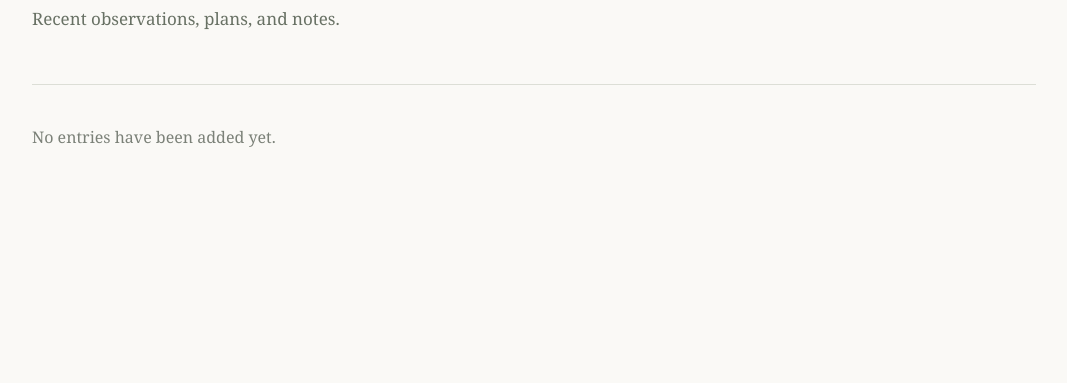
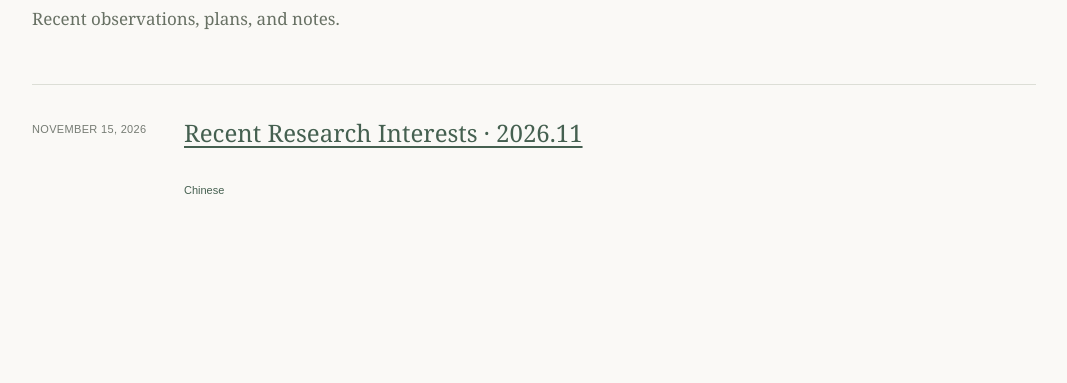
Before and after one commit to hanzhangshen/hanzhangshen.github.io, a plain HTML site: page recents.html in a window 1280 px wide. Shown: the part 276-659 px from the top of the page, without its empty margins (106-1173 px from the left). Drawn offline with Linux system fonts and the light colour scheme.

Commit message:
Link November research interests from Recents

```diff
--- a/recents.html
+++ b/recents.html
@@ -1 +1 @@
-<!doctype html><html lang="en"><head><meta charset="utf-8"><meta name="viewport" content="width=device-width,initial-scale=1"><meta name="description" content="Hanzhang Shen — sociology undergraduate at Zhejiang University. Research, writing, and notes on modern China."><title>Recents · Hanzhang Shen</title><link rel="stylesheet" href="assets/style.css"></head><body><a class="skip" href="#main">Skip to content</a><div class="wrap"><header><a class="brand" href="index.html">Hanzhang Shen</a><nav aria-label="Main navigation"><a href="index.html">About</a><a href="academic.html">Academic</a><a href="writing.html">Writing</a><a href="recents.html" aria-current="page">Recents</a></nav></header><main id="main"><p class="eyebrow">Observations, plans &amp; notes</p><h1>Recents</h1><p class="page-intro">Recent observations, plans, and notes.</p><div class="section empty">No entries have been added yet.</div></main><footer><span>© 2026 Hanzhang Shen</span><a href="https://github.com/hanzhangshen">GitHub ↗</a></footer></div></body></html>
+<!doctype html><html lang="en"><head><meta charset="utf-8"><meta name="viewport" content="width=device-width,initial-scale=1"><meta name="description" content="Hanzhang Shen — sociology undergraduate at Zhejiang University. Research, writing, and notes on modern China."><title>Recents · Hanzhang Shen</title><link rel="stylesheet" href="assets/style.css"></head><body><a class="skip" href="#main">Skip to content</a><div class="wrap"><header><a class="brand" href="index.html">Hanzhang Shen</a><nav aria-label="Main navigation"><a href="index.html">About</a><a href="academic.html">Academic</a><a href="writing.html">Writing</a><a href="recents.html" aria-current="page">Recents</a></nav></header><main id="main"><p class="eyebrow">Observations, plans &amp; notes</p><h1>Recents</h1><p class="page-intro">Recent observations, plans, and notes.</p><section class="section" aria-label="Recent entries"><article class="entry"><div class="meta"><time datetime="2026-11-15">NOVEMBER 15, 2026</time></div><div><h2><a href="research-interests-2026-11.html">Recent Research Interests · 2026.11</a></h2><span class="tag">Chinese</span></div></article></section></main><footer><span>© 2026 Hanzhang Shen</span><a href="https://github.com/hanzhangshen">GitHub ↗</a></footer></div></body></html>
```
